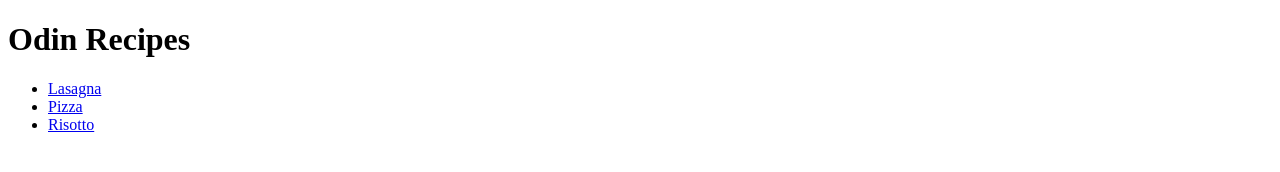
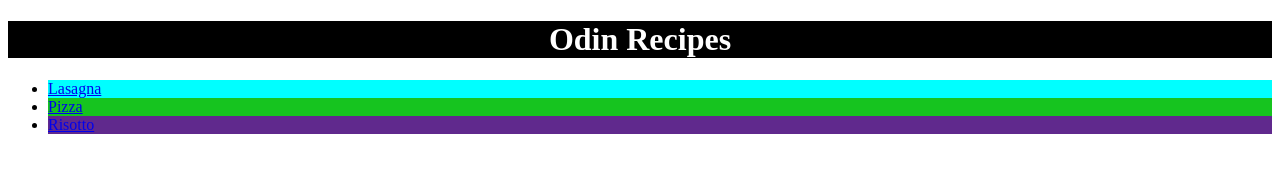
Before and after one commit to Saabane/odin-recipes, a plain HTML site: page index.html in a window 1280 px wide. Drawn offline with Linux system fonts and the light colour scheme.

Commit message:
Added css folder & some styles
created a css folder and inside is the main external css file for the index stylesheet

```diff
--- /dev/null
+++ b/css/styles.css
@@ -0,0 +1,14 @@
+h1 {
+    background-color: black;
+    color: white;
+    text-align: center;
+}
+ul .one {
+    background-color: aqua;
+}
+ul .two {
+    background-color: rgb(22, 196, 31);
+}
+ul .three {
+    background-color: rgb(96, 41, 141);
+}
--- a/index.html
+++ b/index.html
@@ -4,13 +4,14 @@
     <meta charset="UTF-8">
     <meta name="viewport" content="width=device-width, initial-scale=1.0">
     <title>Legendary Recipes</title>
+    <link rel="stylesheet" href="css/styles.css">
 </head>
 <body>
     <h1>Odin Recipes</h1>
     <ul>
-        <li><a href="./recipes/lasagna.html">Lasagna</a></li>
-        <li><a href="./recipes/pizaa.html">Pizza</a></li>
-        <li><a href="./recipes/risotto.html">Risotto</a></li>
+        <li class="one"><a href="./recipes/lasagna.html">Lasagna</a></li>
+        <li class="two"><a href="./recipes/pizaa.html">Pizza</a></li>
+        <li class="three"><a href="./recipes/risotto.html">Risotto</a></li>
     </ul>
 </body>
 </html>
```
